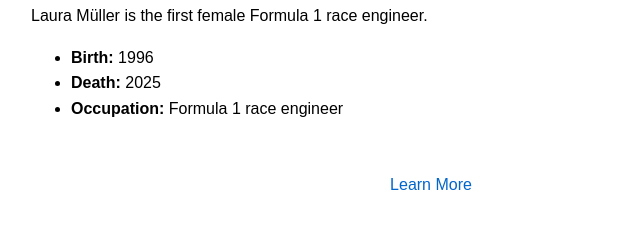
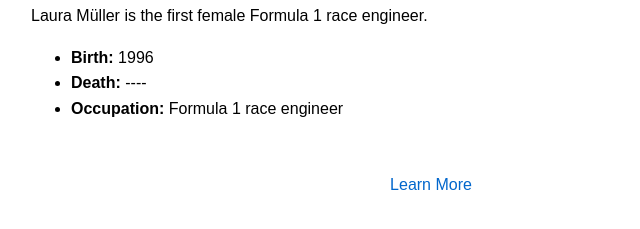
Before and after one commit to Kris05lv/Tribute-page, a plain HTML site: page index.html in a window 1280 px wide. Shown: the part 525-754 px from the top of the page, 209-849 px from the left. Drawn offline with Linux system fonts and the light colour scheme.

Commit message:
Update index.html

```diff
--- a/index.html
+++ b/index.html
@@ -17,7 +17,7 @@
             <p>Laura Müller is the first female Formula 1 race engineer.</p>
             <ul>
                 <li><strong>Birth:</strong> 1996</li>
-                <li><strong>Death:</strong> 2025</li>
+                <li><strong>Death:</strong> ----</li>
                 <li><strong>Occupation:</strong> Formula 1 race engineer</li>
             </ul>
         </section>
```
